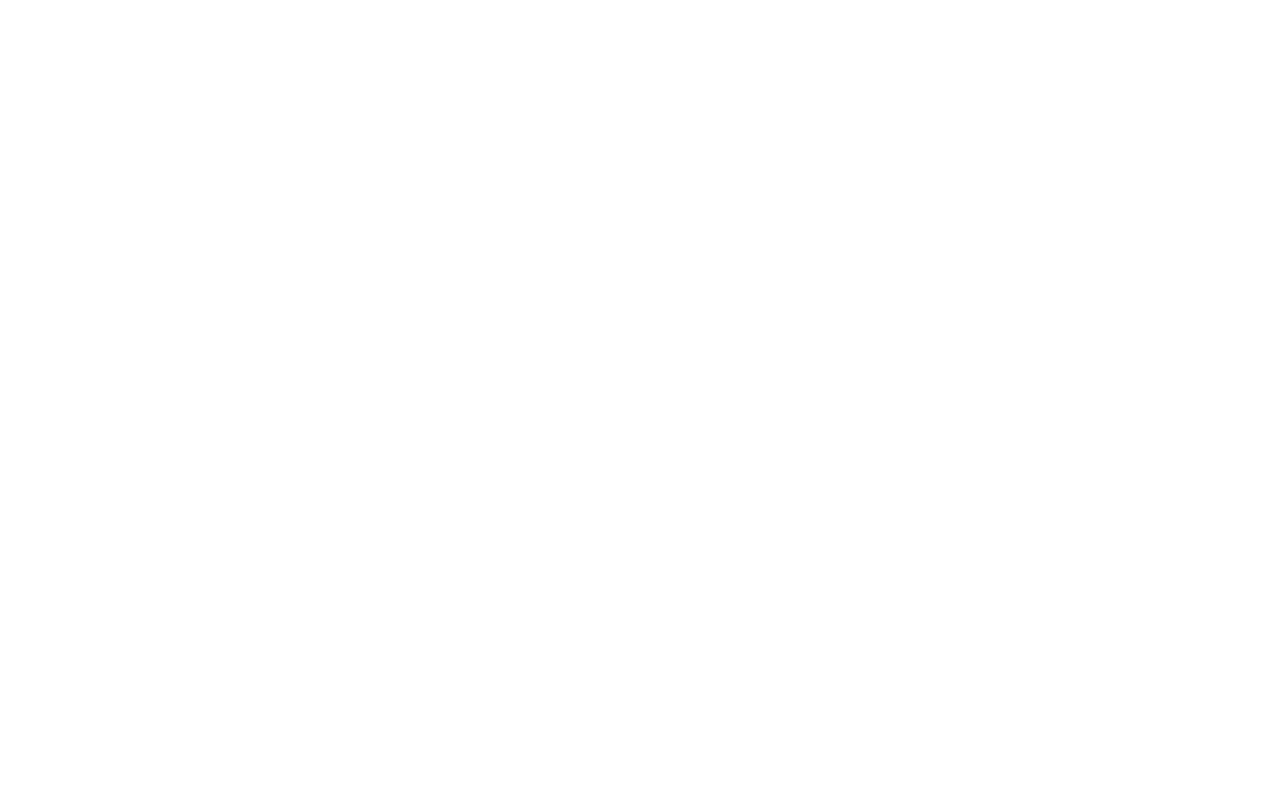
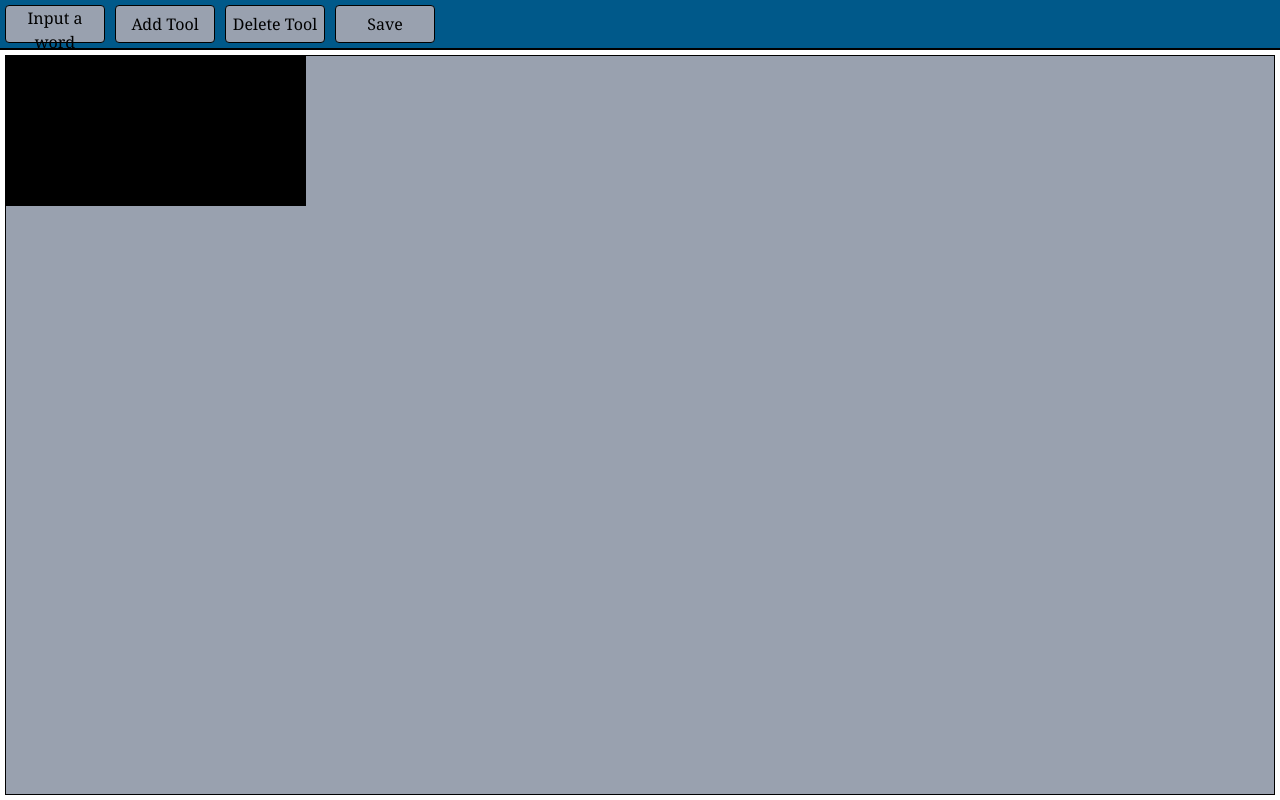
Before and after one commit to mamielgil/Automaton_SIM, a Preact app: page / in a window 1280 px wide. Built offline with nearby package versions, Linux system fonts and the light colour scheme.

Commit message:
Added toolBar and initialCanvas

```diff
--- a/main.css
+++ /dev/null
@@ -1 +0,0 @@
-@import "tailwindcss"
--- a/src/App.tsx
+++ /dev/null
@@ -1,13 +0,0 @@
-
-export default function App(){
-
-
-
-    return(
-        <div></div>
-
-
-
-
-    );
-}
--- /dev/null
+++ b/src/Node.ts
@@ -0,0 +1,26 @@
+import type { node_props, connection_props } from "./model";
+export default class Node{
+    my_id:number;
+    my_x:number;
+    my_y:number;
+    myconnections:connection_props[];
+    constructor({id,pos_x,pos_y,connections}:node_props){
+        this.my_id = id;
+        this.my_x = pos_x;
+        this.my_y = pos_y;
+        this.myconnections = connections;
+    }
+
+    draw(gc:CanvasRenderingContext2D){
+        // We now draw the circle with its corresponding information
+
+        gc.save();
+
+
+        gc.restore();
+
+    }
+
+
+
+}
--- /dev/null
+++ b/src/components/App.tsx
@@ -0,0 +1,14 @@
+import Toolbar from "./Toolbar";
+import { Canvas } from "./Canvas";
+
+export default function App(){
+
+
+
+    return(
+        <div class = "flex flex-col box-border h-screen w-screen gap-[5px]">
+            <Toolbar/>
+            <Canvas/>
+        </div>
+    );
+}
--- /dev/null
+++ b/src/components/Canvas.tsx
@@ -0,0 +1,37 @@
+import { useLayoutEffect, useRef } from "preact/hooks";
+import * as Model from "../model"
+import Node from "../Node";
+
+export function Canvas(){
+
+    let myCanvas = useRef<HTMLCanvasElement>(null);
+    useLayoutEffect(()=>{
+        // We only draw the nodes if the canvas is displayed on the screen
+        let gc = myCanvas.current?.getContext("2d");
+        if(gc){
+        draw_canvas(gc);
+        }
+    },[Model.nodes.value]);
+    return(
+        <div class = "bg-gray-400 grow ml-[5px] mr-[5px] mb-[5px] border">
+        <canvas ref = {myCanvas}> onClick = {Model.handleCanvasClick} </canvas>
+        </div>
+
+    )
+
+    function draw_canvas(gc:CanvasRenderingContext2D){
+        let canvas = myCanvas.current as HTMLCanvasElement;
+        gc.fillRect(0,0,canvas.width,canvas.height);
+        Model.nodes.value.forEach((node)=>{
+            let new_Node = new Node(node);
+            // Each render, we create new nodes after having deleted
+            // the previous ones
+            new_Node.draw(gc);
+
+
+
+        });
+    }
+
+
+}
--- /dev/null
+++ b/src/components/Toolbar.tsx
@@ -0,0 +1,21 @@
+import * as Model from "../model"
+
+export default function Toolbar(){
+
+
+    return(
+        <div class = " bg-sky-800 border-b-2 gap-[5px] flex box-border  h-[50px]">
+        <button class = "w-[100px] ml-[5px] mb-[5px] mt-[5px]">Input a word</button>
+        <button class = "w-[100px] ml-[5px] mb-[5px] mt-[5px]" onClick = {Model.changeAddMode}>Add Tool</button>
+        <button class = "w-[100px] ml-[5px] mb-[5px] mt-[5px]">Delete Tool</button>
+        <button class = "w-[100px] ml-[5px] mb-[5px] mt-[5px]"> Save</button>
+        </div>
+
+
+    );
+
+
+
+
+
+}
--- /dev/null
+++ b/src/main.css
@@ -0,0 +1,9 @@
+@import "tailwindcss";
+
+button{
+
+   @apply border border-black rounded
+   font-serif
+   enabled:hover:bg-blue-600 enabled:active:bg-gray-600
+   enabled:bg-gray-400;
+}
--- a/src/main.tsx
+++ b/src/main.tsx
@@ -1,4 +1,5 @@
-import App from "./App"
+import App from "./components/App"
 import { render } from "preact"
+import "./main.css"
 
 render(<App/>,document.getElementById("app") as HTMLElement);
--- /dev/null
+++ b/src/model.tsx
@@ -0,0 +1,45 @@
+import {signal} from "@preact/signals"
+
+// This signal will store the current nodes of the automaton
+export type node_props = {
+    id:number;
+    pos_x:number;
+    pos_y:number;
+    connections: connection_props[];
+}
+
+export type connection_props = {
+    // Specifies to which end node it is connected
+    ending_node:number;
+    // Letter that characterizes this transition
+    associated_letter:string;
+
+}
+
+
+export let nodes = signal<node_props[]>([]);
+
+let node_id:number = 0;
+let is_Add_Tool_Active = signal(false);
+
+export function changeAddMode(){
+    // We change the AddMode value alternatively
+    is_Add_Tool_Active.value = !is_Add_Tool_Active.value;
+
+
+}
+
+export function handleCanvasClick(){
+    if(is_Add_Tool_Active){
+        create_node();
+    }
+}
+
+function create_node(){
+    let new_node_info:node_props = {id:node_id, pos_x: 0, pos_y: 0, connections:[]};
+    // We increase the node id so that all nodes have a different id
+    node_id++;
+
+    nodes.value = [...nodes.value, new_node_info];
+
+}
```
